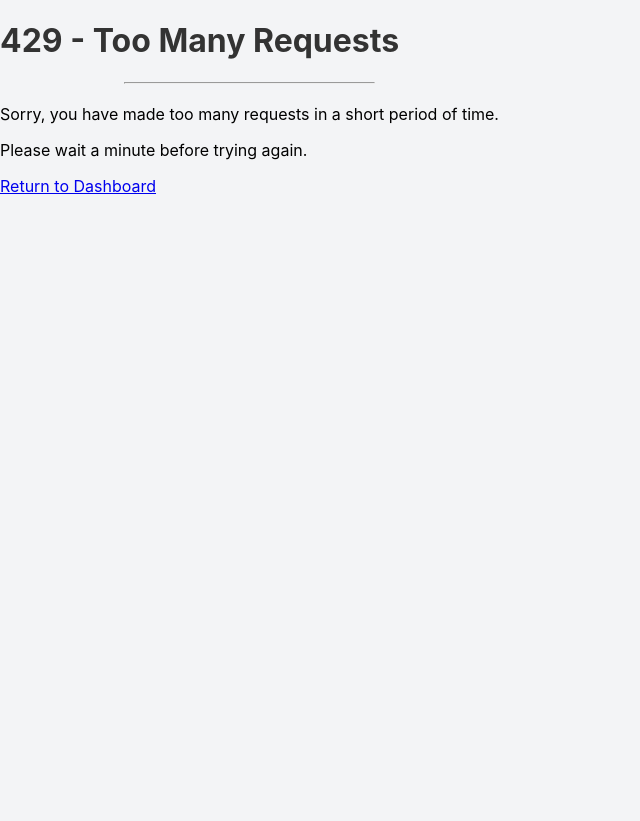
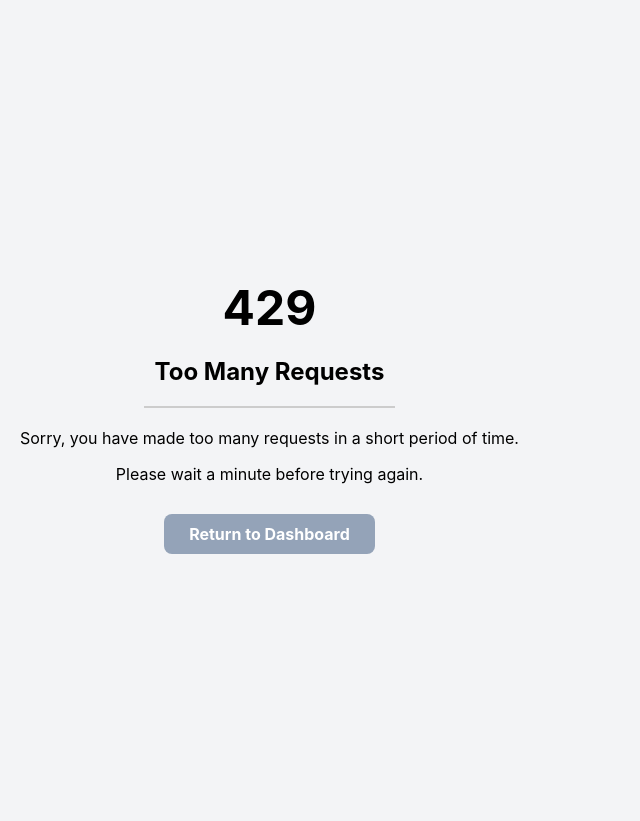
Before and after one commit to DevishaV-23/IT_Asset_Manager, a Flask app: template templates/errors/429.html in a window 1280 px wide. Shown: the whole page, without its empty margins (0-640 px from the left). After the commit the page ends 554 px from the top, so only its background shows below. Run offline with Flask 3, Linux system fonts and the light colour scheme; the template is opened without the code that fills it, so the values that code supplies are empty.

Commit message:
error css

```diff
--- a/templates/errors/429.html
+++ b/templates/errors/429.html
@@ -1,17 +1,33 @@
 {% extends "base.html" %}
 
 {% block content %}
-<div class="container d-flex flex-column justify-content-center align-items-center" style="height: 100vh; width: 100%;">
-    <div class="row justify-content-center w-100">
-        <div class="col-md-8 text-center">
-            <h1 class="display-4 font-weight-bold" style="color: #333;">429 - Too Many Requests</h1>
-            <hr style="width: 50%; margin: 20px auto;">
-            <p class="lead">Sorry, you have made too many requests in a short period of time.</p>
-            <p>Please wait a minute before trying again.</p>
-            <a href="{{ url_for('assets.dashboard') }}" class="btn btn-primary btn-lg mt-4">
-                Return to Dashboard
-            </a>
-        </div>
+<div style="
+    display: flex;
+    flex-direction: column;
+    justify-content: center;
+    align-items: center;
+    width: 100%;
+    height: 100vh;
+    text-align: center;
+">
+    <div style="max-width: 600px; padding: 20px;">
+        <h1 style="font-size: 3rem; margin-bottom: 10px;">429</h1>
+        <h2 style="margin-bottom: 20px;">Too Many Requests</h2>
+        <hr style="width: 50%; border: 1px solid #ccc; margin: 0 auto 20px auto;">
+        <p>Sorry, you have made too many requests in a short period of time.</p>
+        <p style="margin-bottom: 30px;">Please wait a minute before trying again.</p>
+        <a href="{{ url_for('assets.dashboard') }}"
+           style="
+                display: inline-block;
+                padding: 10px 25px;
+                background-color: #94a3b8;
+                color: white;
+                text-decoration: none;
+                border-radius: 8px;
+                font-weight: bold;
+           ">
+            Return to Dashboard
+        </a>
     </div>
 </div>
 {% endblock %}
```
